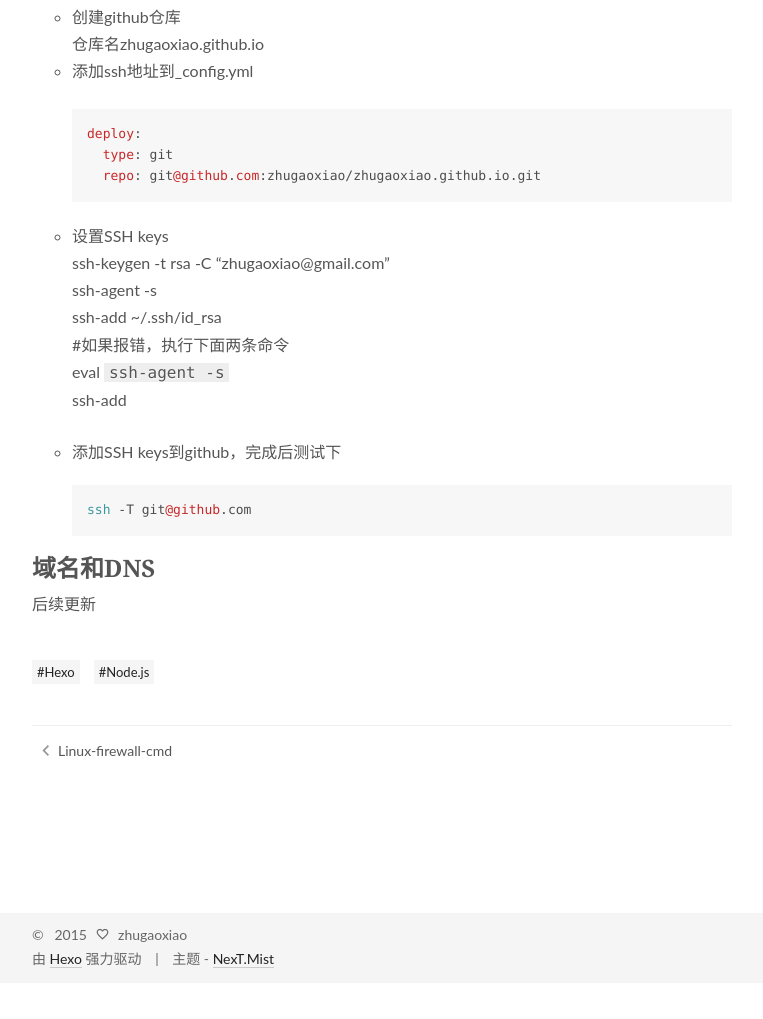
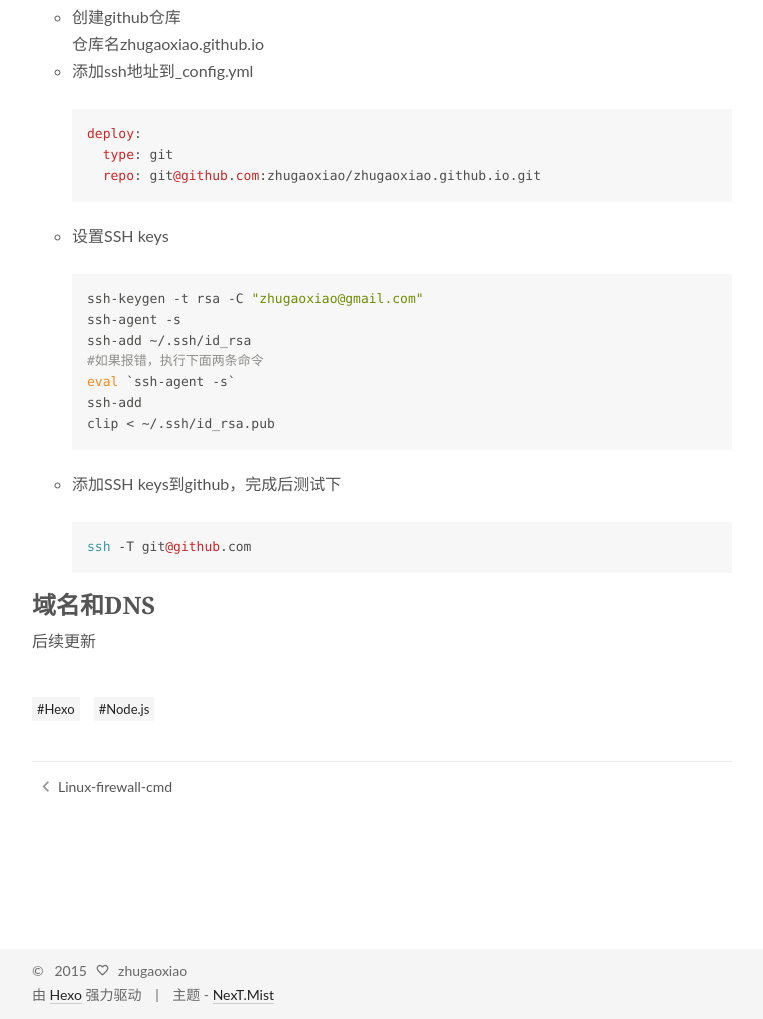
Before and after one commit to zhugaoxiao/zhugaoxiao.github.io, a plain HTML site: page 2015/05/01/hexo-guide/index.html in a window 1280 px wide. Shown: the part 3094-4113 px from the top of the page, without its empty margins (258-1021 px from the left). Before the commit the page ends 4077 px from the top, so only its background shows below. Drawn offline with Linux system fonts and the light colour scheme; a script that the page names is missing.

Commit message:
Site updated: 2015-11-10 20:19:58

```diff
--- a/2015/05/01/hexo-guide/index.html
+++ b/2015/05/01/hexo-guide/index.html
@@ -45,7 +45,7 @@
 <meta property="og:url" content="zhugaoxiao.github.io/2015/05/01/hexo-guide/index.html">
 <meta property="og:site_name" content="高校的小站">
 <meta property="og:description" content="什么是 HexoHexo 是一个快速、简洁且高效的博客框架。Hexo 使用 Markdown（或其他渲染引擎）解析文章，在几秒内，即可利用靓丽的主题生成静态网页。本文主要内容来源官网：https://hexo.io/zh-cn/docs/。">
-<meta property="og:updated_time" content="2015-11-10T11:53:05.033Z">
+<meta property="og:updated_time" content="2015-11-10T12:18:51.631Z">
 <meta name="twitter:card" content="summary">
 <meta name="twitter:title" content="Hexo部署静态博客">
 <meta name="twitter:description" content="什么是 HexoHexo 是一个快速、简洁且高效的博客框架。Hexo 使用 Markdown（或其他渲染引擎）解析文章，在几秒内，即可利用靓丽的主题生成静态网页。本文主要内容来源官网：https://hexo.io/zh-cn/docs/。">
@@ -282,9 +282,11 @@
 <li><p>添加ssh地址到_config.yml</p>
 <figure class="highlight less"><table><tr><td class="code"><pre><span class="line"><span class="attribute">deploy</span>:</span><br><span class="line">  <span class="attribute">type</span>: git</span><br><span class="line">  <span class="attribute">repo</span>: git<span class="variable">@github</span>.<span class="attribute">com</span>:zhugaoxiao/zhugaoxiao.github.io.git</span><br></pre></td></tr></table></figure>
 </li>
-<li><p>设置SSH keys<br>ssh-keygen -t rsa -C “zhugaoxiao@gmail.com”<br>ssh-agent -s<br>ssh-add ~/.ssh/id_rsa<br>#如果报错，执行下面两条命令<br>eval <code>ssh-agent -s</code><br>ssh-add</p>
+<li><p>设置SSH keys</p>
+<figure class="highlight bash"><table><tr><td class="code"><pre><span class="line">ssh-keygen -t rsa -C <span class="string">"zhugaoxiao@gmail.com"</span></span><br><span class="line">ssh-agent <span class="operator">-s</span></span><br><span class="line">ssh-add ~/.ssh/id_rsa</span><br><span class="line"><span class="comment">#如果报错，执行下面两条命令</span></span><br><span class="line"><span class="built_in">eval</span> `ssh-agent <span class="operator">-s</span>`</span><br><span class="line">ssh-add</span><br><span class="line">clip &lt; ~/.ssh/id_rsa.pub</span><br></pre></td></tr></table></figure>
 </li>
-<li>添加SSH keys到github，完成后测试下<figure class="highlight nginx"><table><tr><td class="code"><pre><span class="line"><span class="title">ssh</span> -T git<span class="variable">@github</span>.com</span><br></pre></td></tr></table></figure>
+<li><p>添加SSH keys到github，完成后测试下</p>
+<figure class="highlight nginx"><table><tr><td class="code"><pre><span class="line"><span class="title">ssh</span> -T git<span class="variable">@github</span>.com</span><br></pre></td></tr></table></figure>
 </li>
 </ul>
 <h1 id="域名和DNS">域名和DNS</h1><p>后续更新</p>
--- a/css/main.css
+++ b/css/main.css
@@ -1055,7 +1055,7 @@ body {
   width: 4px;
   height: 4px;
   border-radius: 50%;
-  background: #491c03;
+  background: #f0ff59;
 }
 .sidebar-nav {
   margin: 0;
```
Also changed, not shown: 2015/10/24/openstack-Basic-environment/index.html (+1 -1 lines).
